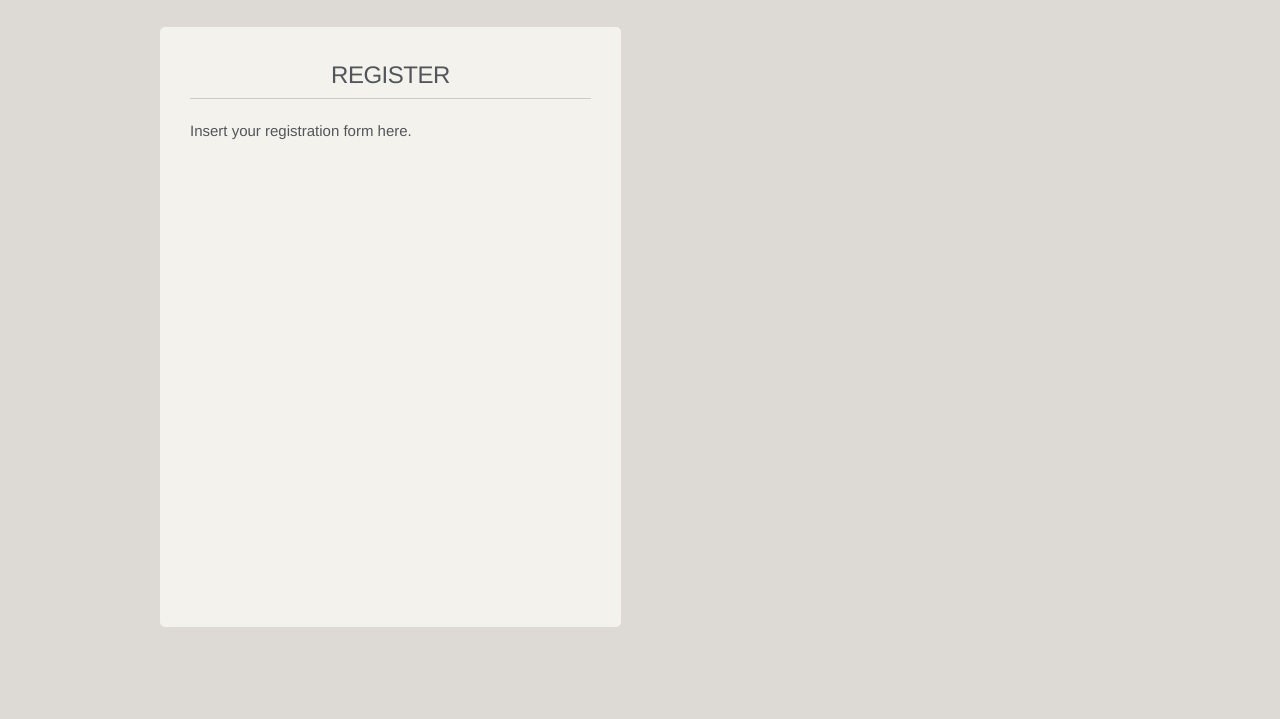
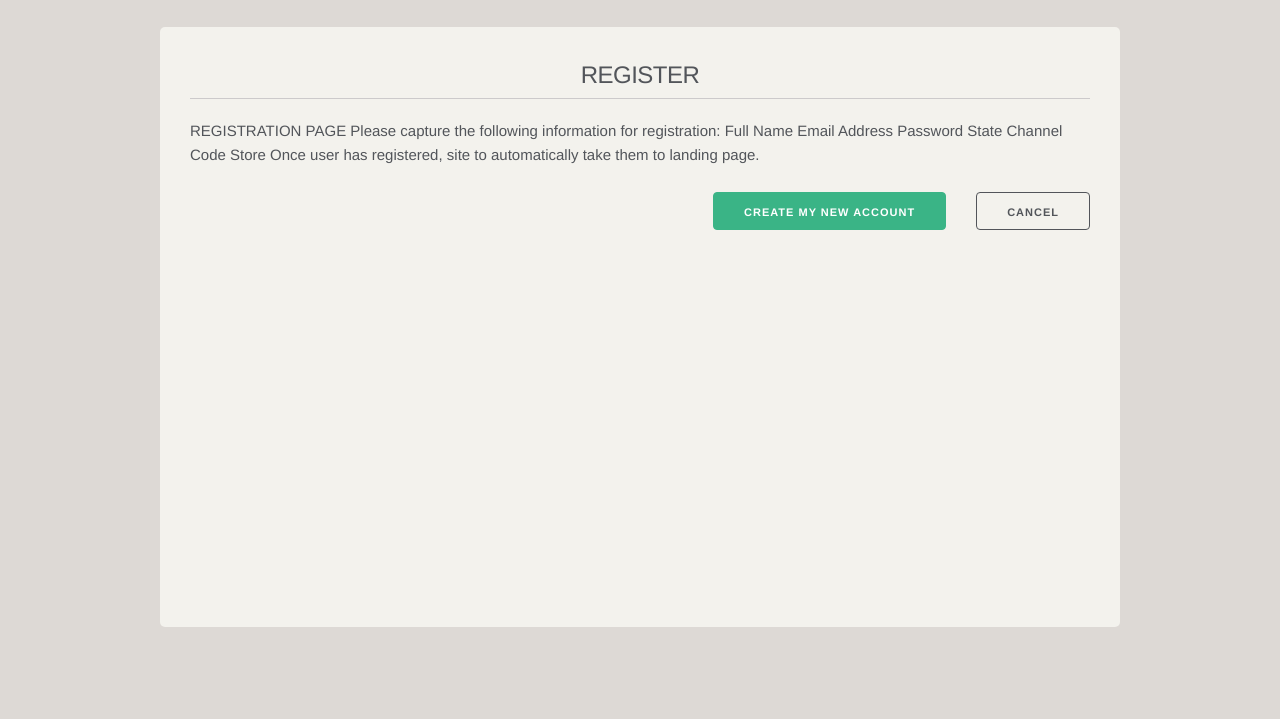
Before and after one commit to blairrorani/samsungplusgears2, a plain HTML site: page register.html in a window 1280 px wide. Shown: the part 81-800 px from the top of the page. Drawn offline with Linux system fonts and the light colour scheme.

Commit message:
update rego

```diff
--- a/css/customise.css
+++ b/css/customise.css
@@ -289,6 +289,28 @@ nav li {
     border-color: #fff;
   }
 
+  .button.button-login {
+    color: #FFF;
+    background-color: #3AB486;
+    border-color: #3AB486;
+  }
+    .button.button-login:hover {
+      color: #FFF;
+      background-color: #3AB486;
+      border-color: #3AB486;
+    }
+
+    .button.button-dark {
+      color: #52555A;
+      background-color: transparent !important;
+      border-color: #52555A;
+    }
+      .button.button-dark:hover {
+        color: #52555A;
+        background-color: transparent !important;
+        border-color: #52555A;
+      }
+
 footer {
   background: #1F1D30;
   padding-top: 25px;
--- a/register.html
+++ b/register.html
@@ -61,9 +61,24 @@
   <div id="main-content">
     <div class="container">
       <div class="row">
-          <div class="one-half column small-box light-box">
+          <div class="full column small-box light-box">
           <h5>Register</h5>
-          <p>Insert your registration form here.</p>
+          <p>REGISTRATION PAGE
+Please capture the following information for registration:
+
+Full Name
+Email Address
+Password
+State
+Channel Code
+Store
+
+Once user has registered, site to automatically take them to landing page.
+</p>
+<p style="float: right;"><a href="login.html" class="button button-dark">Cancel</a></p>
+<p style="float: right;  margin-right: 30px; display: block;"><a href="index.html" class="button button-login">Create my new account</a></p>
+
+
         </div>
       </div>
     </div>
```
Also changed, not shown: login.html (+2 -0 lines).
